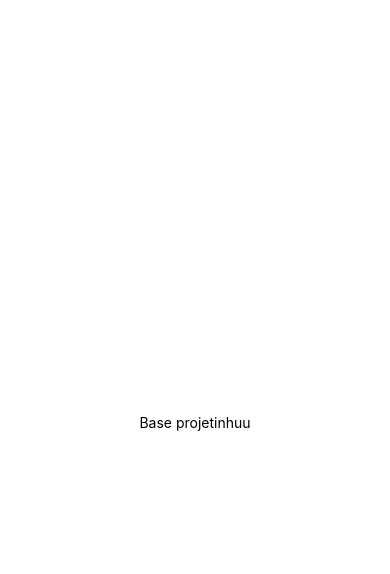
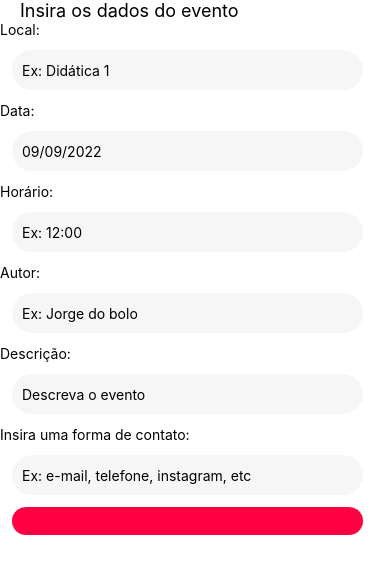
Before and after one commit to G4bzz/Projeto-BD-2022.1, a React Native app: screen / in a window 390 px wide. Shown: the top 574 px of the page. Built offline with nearby package versions, Linux system fonts and the light colour scheme.

Commit message:
Tela base sem style

```diff
--- a/App.js
+++ b/App.js
@@ -1,20 +1,18 @@
 import { StatusBar } from 'expo-status-bar';
 import { StyleSheet, Text, View } from 'react-native';
+import TelaAdicao from './tela-adicao/components/tela-adição';
 
 export default function App() {
   return (
     <View style={styles.container}>
-      <Text>Base projetinhuu</Text>
-      <StatusBar style="auto" />
+          <TelaAdicao></TelaAdicao>
     </View>
+
   );
 }
 
 const styles = StyleSheet.create({
-  container: {
-    flex: 1,
-    backgroundColor: '#fff',
-    alignItems: 'center',
-    justifyContent: 'center',
-  },
-});
+  container:{
+    flex:1,
+  }
+})
--- /dev/null
+++ b/tela-adicao/components/tela-adição.js
@@ -0,0 +1,106 @@
+import React from 'react';
+import {View, Text, TouchableOpacity, TextInput, StyleSheet} from 'react-native';
+
+export default function TelaAdicao(){
+    const [textoLocal, onChangeTextLocal] = React.useState(null)
+    const [textoData, onChangeTextData] = React.useState(null)
+    const [textoHorario, onChangeTextHora] = React.useState(null)
+    const [textoAutor, onChangeTextAutor] = React.useState(null)
+    const [textoContato, onChangeTextContato] = React.useState(null)
+    const [textoDesc, onChangeTextDesc] = React.useState(null)
+    const [buttonCadastrar, onPressCadas] = React.useState("Confirmar cadastro")
+
+
+    return(
+        <View >
+            <Text style={styles.formLabel}>Insira os dados do evento</Text>
+            <View>
+                <Text>Local: </Text>
+                <TextInput
+                    style={styles.formTextInput}
+                    onChangeText={onChangeTextLocal}
+                    value={textoLocal}
+                    placeholder="Ex: Didática 1"
+                />
+                <Text>
+                    Data:
+                </Text>
+                <TextInput
+                    style={styles.formTextInput}
+                    onChangeText={onChangeTextData}
+                    value={textoData}
+                    placeholder="09/09/2022"
+                />
+                <Text>
+                    Horário:
+                </Text>
+                <TextInput
+                    style={styles.formTextInput}
+                    onChangeText={onChangeTextHora}
+                    value={textoHorario}
+                    placeholder="Ex: 12:00"
+                />
+                <Text>
+                    Autor:
+                </Text>
+                <TextInput
+                    style={styles.formTextInput}
+                    onChangeText={onChangeTextAutor}
+                    value={textoAutor}
+                    placeholder="Ex: Jorge do bolo"
+                />
+                <Text>
+                    Descrição:
+                </Text>
+                <TextInput
+                    style={styles.formTextInput}
+                    onChangeText={onChangeTextDesc}
+                    value={textoDesc}
+                    placeholder="Descreva o evento"
+                />
+                <Text>
+                    Insira uma forma de contato:
+                </Text>
+                <TextInput
+                    style={styles.formTextInput}
+                    onChangeText={onChangeTextContato}
+                    value={textoContato}
+                    placeholder="Ex: e-mail, telefone, instagram, etc"
+                />
+
+                <TouchableOpacity
+                    style={styles.textButtonCadastrar}
+                    onPress={() => onPressCadas}
+                ></TouchableOpacity>
+            </View>
+
+        </View>
+    );
+}
+
+const styles = StyleSheet.create({
+    formTextInput:{
+        width:"90%",
+        borderRadius:50,
+        backgroundColor:"#f6f6f6",
+        height:40,
+        margin:12,
+        paddingLeft:10,
+    },
+    textButtonCadastrar:{
+        borderRadius:50,
+        alignItems:"center",
+        justifyContent:"center",
+        width:"90%",
+        backgroundColor:"#ff0043",
+        paddingTop:14,
+        paddingBottom:14,
+        marginLeft:12,
+    },
+    formLabel:{
+        color:"#000000",
+        fontSize:18,
+        paddingLeft:20,
+    },
+
+})
```
